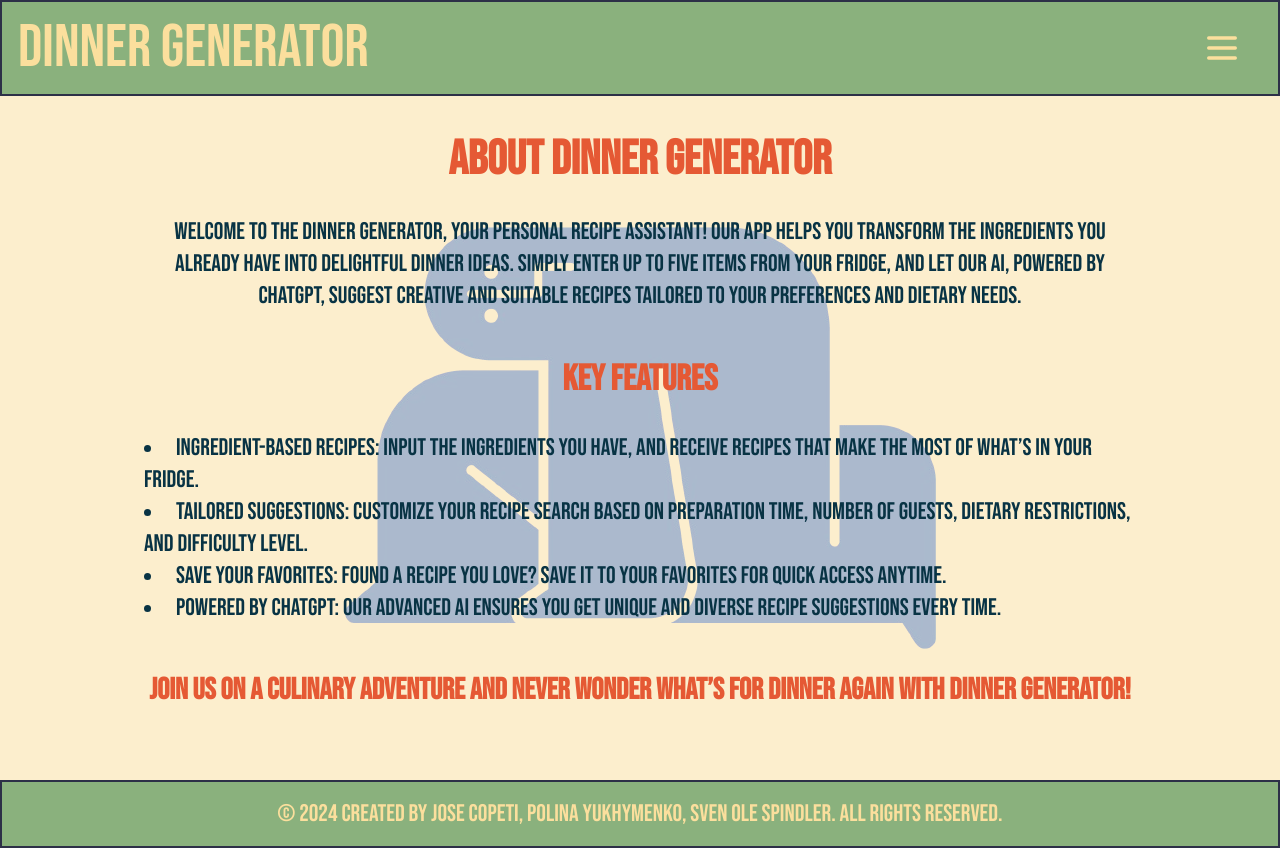
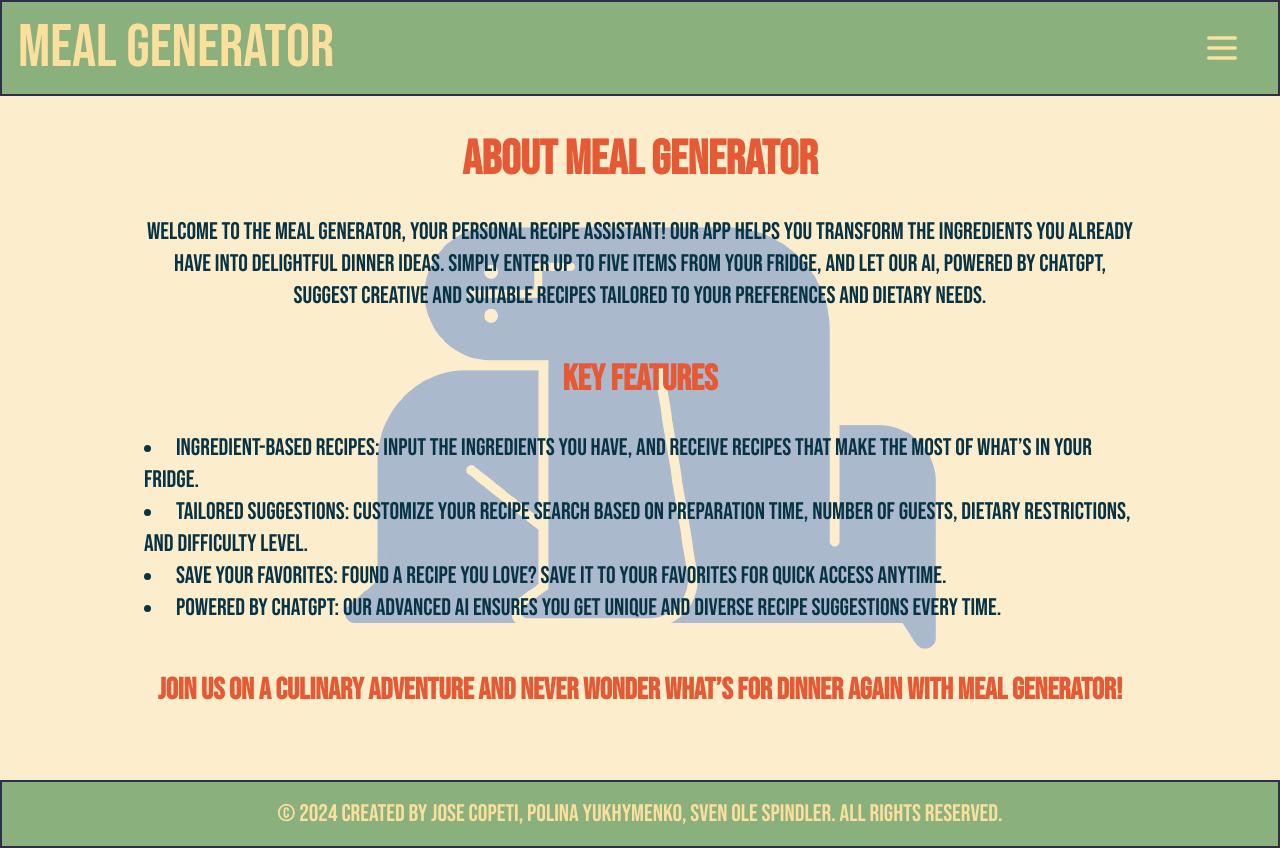
Before and after one commit to jrcopeti/react-recipe-ai-app, a React (Vite) app: page /about in a window 1280 px wide. Built offline with nearby package versions, Linux system fonts and the light colour scheme; no server answers.

Commit message:
meal generator

```diff
--- a/index.html
+++ b/index.html
@@ -15,7 +15,7 @@
     <meta charset="UTF-8" />
     <link rel="icon" type="image/svg+xml" href="/vite.svg" />
     <meta name="viewport" content="width=device-width, initial-scale=1.0" />
-    <title>Dinner Generator</title>
+    <title>Meal Generator</title>
   </head>
   <body>
     <div id="root"></div>
--- a/src/components/layout/Navbar.jsx
+++ b/src/components/layout/Navbar.jsx
@@ -7,7 +7,7 @@ const Navbar = forwardRef(({ toggleSidebar }, ref) => {
       className="sticky top-0 z-50 flex items-center justify-between border-2 border-pallette-50 bg-pallette-400 p-4 text-pallette-200"
     >
       <h1 className="flex-grow text-left text-6xl font-normal">
-        Dinner Generator
+        Meal Generator
       </h1>
       <button className="px-5 py-2" onClick={toggleSidebar}>
         <svg
--- a/src/components/recipes/FavoriteRecipeCard.jsx
+++ b/src/components/recipes/FavoriteRecipeCard.jsx
@@ -128,7 +128,7 @@ function FavoriteRecipeCard() {
       <h3 className="text-pallette-10 mb-2 text-3xl font-semibold">
         Instructions:
       </h3>
-      <ol className="mb-4 list-inside list-decimal text-left text-2xl">
+      <ol className="mb-4 list-inside text-left text-2xl">
         {favoriteRecipe.instructions.map((step, i) => (
           <li key={i}>{step}</li>
         ))}
@@ -141,12 +141,10 @@ function FavoriteRecipeCard() {
       </p>
 
       <section>
-        <h3 className="mb-2 mt-4 text-2xl font-semibold">Reviews</h3>
+        <h3 className="mt-4 text-4xl font-semibold">Reviews</h3>
         {favoriteRecipe.reviews.map((review, i) => (
-          <div key={i} className="mb-4">
-            <div>
-              <StarDisplay rating={review.rating} />
-            </div>
+          <div key={i}>
+            <StarDisplay rating={review.rating} />
             <p className="text-xl">{review.review}</p>
           </div>
         ))}
@@ -184,7 +182,7 @@ function FavoriteRecipeCard() {
               onSubmit={handleReviewSubmit}
               className="flex flex-col items-center justify-center"
             >
-              <label className="form-control w-full max-w-sm text-3xl">
+              <label className="form-control mt-4 w-full max-w-sm text-3xl">
                 Choose a rating
                 <StarRating rating={rating} setRating={setRating} />
                 <input
--- a/src/components/recipes/StarDisplay.jsx
+++ b/src/components/recipes/StarDisplay.jsx
@@ -1,6 +1,6 @@
 function StarDisplay({ rating }) {
   return (
-    <div className="rating rating-sm">
+    <div className="rating rating-md">
       {[1, 2, 3, 4, 5].map((value) => (
         <input
           key={value}
--- a/src/pages/About/About.jsx
+++ b/src/pages/About/About.jsx
@@ -3,14 +3,14 @@ function About() {
     <div className="m-0 flex min-h-min items-center justify-center">
       <div className="max-w-5xl p-4 text-center">
         <h1 className="text-pallette-10 mb-8 text-5xl font-bold">
-          About Dinner Generator
+          About Meal Generator
         </h1>
         <p className="mb-12 text-center text-2xl font-normal text-cyan-950">
-          Welcome to the Dinner Generator, your personal recipe assistant! Our
-          app helps you transform the ingredients you already have into
-          delightful dinner ideas. Simply enter up to five items from your
-          fridge, and let our AI, powered by ChatGPT, suggest creative and
-          suitable recipes tailored to your preferences and dietary needs.
+          Welcome to the Meal Generator, your personal recipe assistant! Our app
+          helps you transform the ingredients you already have into delightful
+          dinner ideas. Simply enter up to five items from your fridge, and let
+          our AI, powered by ChatGPT, suggest creative and suitable recipes
+          tailored to your preferences and dietary needs.
         </p>
         <h2 className="text-pallette-10 mb-8 text-4xl font-bold">
           Key Features
@@ -36,7 +36,7 @@ function About() {
         </ul>
         <h2 className="text-pallette-10 mb-8 text-3xl font-bold">
           Join us on a culinary adventure and never wonder what’s for dinner
-          again with Dinner Generator!
+          again with Meal Generator!
         </h2>
       </div>
     </div>
--- a/src/pages/Home/Home.jsx
+++ b/src/pages/Home/Home.jsx
@@ -5,11 +5,11 @@ function Home() {
     <div className="m-10 flex min-h-full items-center justify-center">
       <div className="max-w-5xl p-4 text-center">
         <h1 className="text-pallette-10 mb-8 text-6xl font-bold">
-          Welcome to the Dinner Generator
+          Welcome to the Meal Generator
         </h1>
 
         <p className="mb-12 text-center text-3xl font-normal text-cyan-950">
-          Struggling to figure out what's for dinner? Simply enter the
+          Struggling to figure out what&apos;s for dinner? Simply enter the
           ingredients you have in your fridge, and let our AI, powered by
           ChatGPT, suggest creative and delicious recipes tailored to your
           preferences. Save your favorite recipes and enjoy hassle-free cooking!
```
